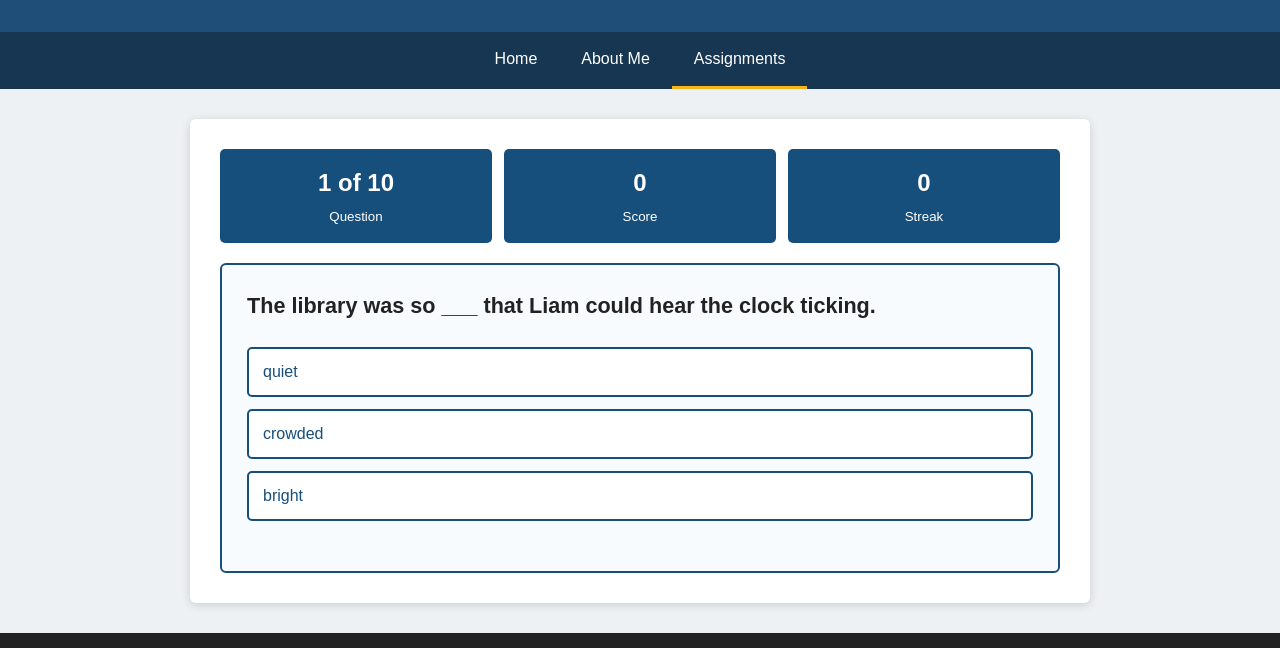
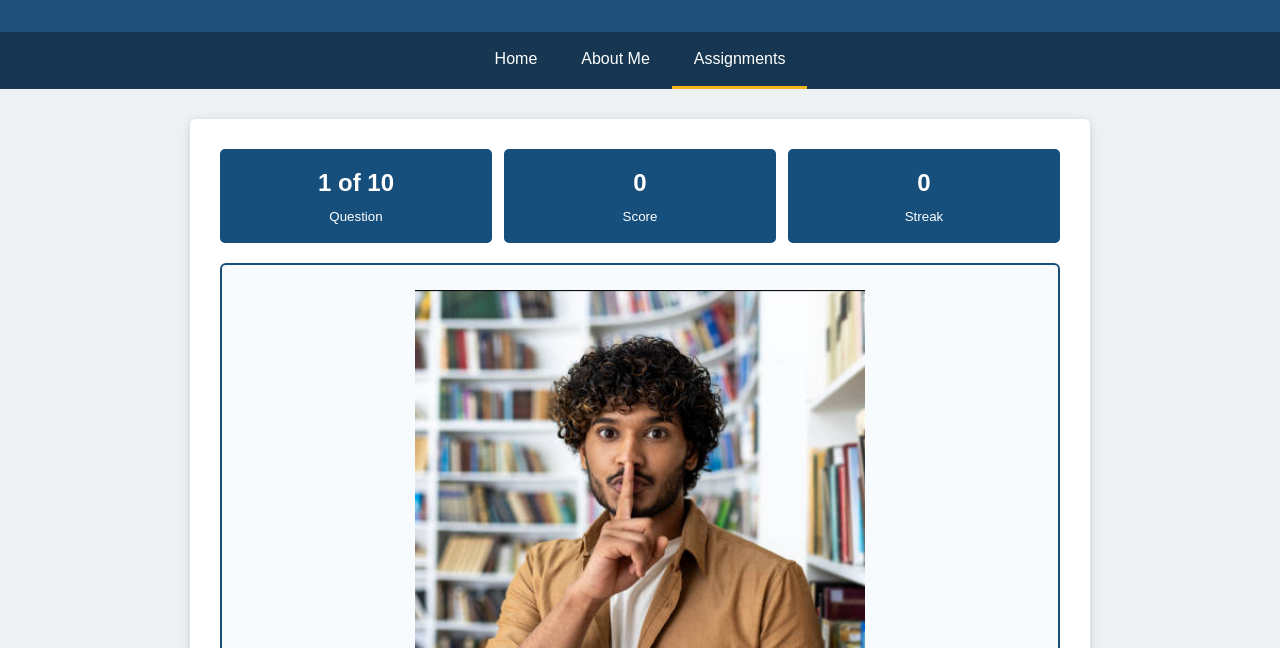
Before and after one commit to Dannyman25/COP4813, a plain HTML site: page assignments/assignment13/index.html in a window 1280 px wide. Both pictures are taken after a click on the button "Start Game". Shown: the part 122-770 px from the top of the page. Drawn offline with Linux system fonts and the light colour scheme.

Commit message:
Add supporting images to context clues game

```diff
--- a/assignments/assignment13/game.js
+++ b/assignments/assignment13/game.js
@@ -10,6 +10,7 @@ const questionNumber = document.getElementById("question-number");
 const scoreDisplay = document.getElementById("score");
 const streakDisplay = document.getElementById("streak");
 const sentenceDisplay = document.getElementById("sentence");
+const questionImage = document.getElementById("question-image");
 const answerChoices = document.getElementById("answer-choices");
 const feedback = document.getElementById("feedback");
 
@@ -81,6 +82,8 @@ function showQuestion() {
         `${currentQuestionIndex + 1} of ${gameQuestions.length}`;
 
     sentenceDisplay.textContent = currentQuestion.sentence;
+    questionImage.src = currentQuestion.image;
+    questionImage.alt = currentQuestion.alt;
 
     const shuffledChoices = shuffleArray(currentQuestion.choices);
 
--- a/assignments/assignment13/index.html
+++ b/assignments/assignment13/index.html
@@ -82,6 +82,12 @@
             </div>
 
             <div class="question-card">
+                <img
+                    id="question-image"
+                    class="question-image"
+                    src="images/exhausted-hiker.png"
+                    alt="A tired hiker resting on a trail">
+
                 <p id="sentence">
                     Loading question...
                 </p>
--- a/assignments/assignment13/questions.json
+++ b/assignments/assignment13/questions.json
@@ -3,72 +3,96 @@
         "sentence": "After hiking for several hours, Marcus felt completely ___.",
         "choices": ["exhausted", "curious", "careless"],
         "answer": "exhausted",
-    "explanation": "Exhausted means extremely tired."
+        "explanation": "Exhausted means extremely tired.",
+        "image": "images/exhausted-hiker.png",
+        "alt": "An exhausted hiker resting on a trail"
     },
     {
         "sentence": "The instructions were so ___ that everyone understood them immediately.",
         "choices": ["confusing", "clear", "ordinary"],
         "answer": "clear",
-    "explanation": "Clear instructions are easy to understand."
+        "explanation": "Clear instructions are easy to understand.",
+        "image": "images/clear-instructions.png",
+        "alt": "A person presenting clear instructions"
     },
     {
         "sentence": "Because the glass was very ___, Ava carried it carefully.",
         "choices": ["fragile", "enormous", "smooth"],
         "answer": "fragile",
-    "explanation": "Fragile objects can break easily."
+        "explanation": "Fragile objects can break easily.",
+        "image": "images/fragile-glass.png",
+        "alt": "A fragile drinking glass being handled carefully"
     },
     {
         "sentence": "The audience began to ___ when the performer finished the song.",
         "choices": ["applaud", "whisper", "disappear"],
         "answer": "applaud",
-    "explanation": "To applaud means to show approval by clapping."
+        "explanation": "To applaud means to show approval by clapping.",
+        "image": "images/audience-applauding.png",
+        "alt": "An audience applauding a performance"
     },
     {
         "sentence": "Noah studied every night because he was ___ to pass the exam.",
         "choices": ["determined", "surprised", "uncertain"],
         "answer": "determined",
-    "explanation": "Determined means strongly committed to reaching a goal."
+        "explanation": "Determined means strongly committed to reaching a goal.",
+        "image": "images/determined-student.png",
+        "alt": "A determined student studying for an exam"
     },
     {
         "sentence": "The abandoned house looked ___ during the thunderstorm.",
         "choices": ["cheerful", "peaceful", "eerie"],
         "answer": "eerie",
-    "explanation": "Eerie describes something strange or frightening."
+        "explanation": "Eerie describes something strange or frightening.",
+        "image": "images/eerie-house.png",
+        "alt": "An eerie abandoned house during a storm"
     },
     {
         "sentence": "The scientist carefully recorded the results to ensure they were ___.",
         "choices": ["accurate", "colorful", "temporary"],
         "answer": "accurate",
-    "explanation": "Accurate information is correct and free from errors."
+        "explanation": "Accurate information is correct and free from errors.",
+        "image": "images/accurate-scientist.png",
+        "alt": "A scientist carefully recording accurate results"
     },
     {
         "sentence": "Mia gave a very ___ explanation, including every important detail.",
         "choices": ["brief", "thorough", "careless"],
         "answer": "thorough",
-    "explanation": "Thorough means complete and detailed."
+        "explanation": "Thorough means complete and detailed.",
+        "image": "images/thorough-report.png",
+        "alt": "A detailed report representing a thorough explanation"
     },
     {
         "sentence": "The coach encouraged the team to ___ despite being behind.",
         "choices": ["surrender", "persevere", "complain"],
         "answer": "persevere",
-    "explanation": "To persevere means to continue despite difficulty."
+        "explanation": "To persevere means to continue despite difficulty.",
+        "image": "images/team-persevering.png",
+        "alt": "A team persevering during a difficult competition"
     },
     {
         "sentence": "The library was so ___ that Liam could hear the clock ticking.",
         "choices": ["quiet", "crowded", "bright"],
         "answer": "quiet",
-    "explanation": "The ticking clock suggests that the library was quiet."
+        "explanation": "The ticking clock suggests that the library was quiet.",
+        "image": "images/quiet-library.png",
+        "alt": "A quiet library with rows of books"
     },
     {
         "sentence": "The directions were ___, causing several people to get lost.",
         "choices": ["helpful", "unclear", "accurate"],
         "answer": "unclear",
-    "explanation": "Unclear directions are difficult to understand or follow."
+        "explanation": "Unclear directions are difficult to understand or follow.",
+        "image": "images/unclear-directions.png",
+        "alt": "Confusing signs representing unclear directions"
     },
     {
         "sentence": "Elena was ___ to share her supplies with a classmate.",
         "choices": ["generous", "reluctant", "impatient"],
         "answer": "generous",
-    "explanation": "Generous means willing to give or share with others."
+        "explanation": "Generous means willing to give or share with others.",
+        "image": "images/generous-student.png",
+        "alt": "A generous student sharing school supplies"
     }
 ]
```
Also changed, not shown: assignments/assignment13/images/accurate-scientist.png (added), assignments/assignment13/images/audience-applauding.png (added), assignments/assignment13/images/clear-instructions.png (added), assignments/assignment13/images/determined-student.png (added), assignments/assignment13/images/eerie-house.png (added), assignments/assignment13/images/exhausted-hiker.png (added), assignments/assignment13/images/fragile-glass.png (added), assignments/assignment13/images/generous-student.png (added), assignments/assignment13/images/quiet-library.png (added), assignments/assignment13/images/team-persevering.png (added), assignments/assignment13/images/thorough-report.png (added), assignments/assignment13/images/unclear-directions.png (added). Lines whose indentation alone changed are shown as unchanged.
